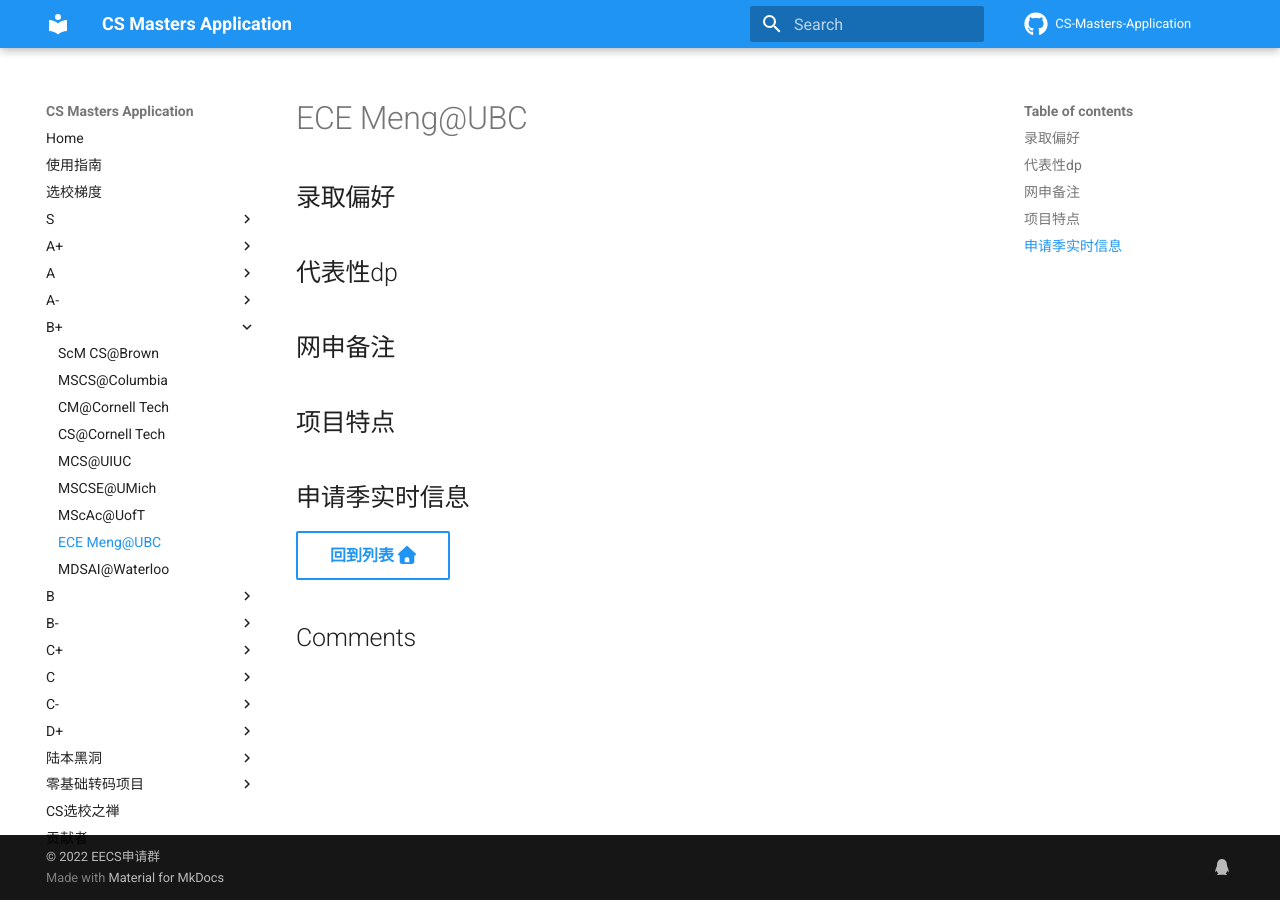
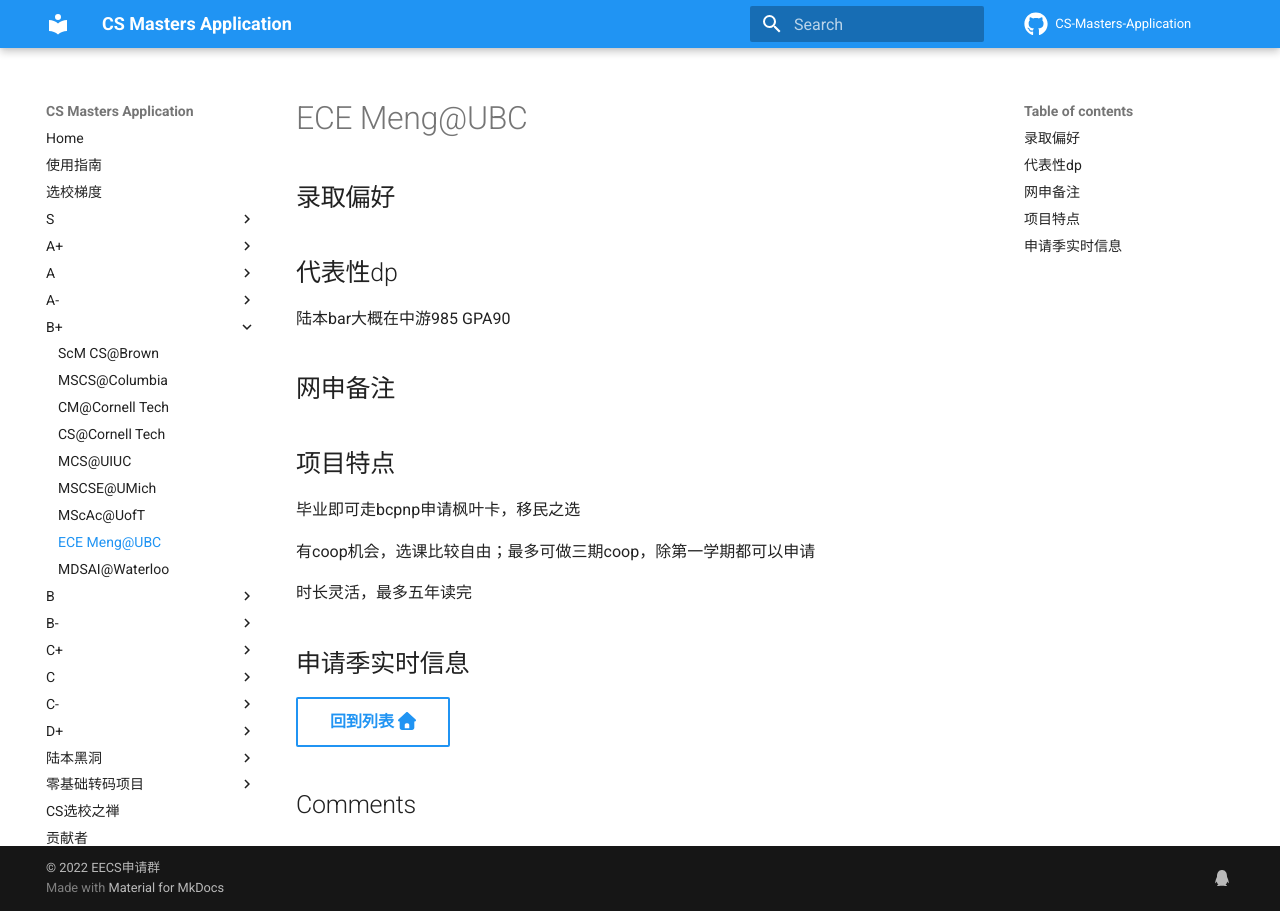
Before and after one commit to opencsapp/opencsapp.github.io, an MkDocs documentation site: the page built from docs/ECE Meng@UBC.md, in a window 1280 px wide. Built offline with MkDocs 1.6.1 and Material for MkDocs 9.7.7, drawn with Linux system fonts in a browser that asks for light colours; comment, search, counter and statistics services are not loaded.

Commit message:
Update ECE Meng@UBC.md

```diff
--- a/docs/ECE Meng@UBC.md
+++ b/docs/ECE Meng@UBC.md
@@ -1,11 +1,15 @@
 ## 录取偏好
 
 ## 代表性dp
-
+陆本bar大概在中游985 GPA90
 ## 网申备注
 
 ## 项目特点
+毕业即可走bcpnp申请枫叶卡，移民之选
 
+有coop机会，选课比较自由；最多可做三期coop，除第一学期都可以申请
+
+时长灵活，最多五年读完
 ## 申请季实时信息
 
 [回到列表 :fontawesome-solid-house:](选校梯度.md){ .md-button }
```
